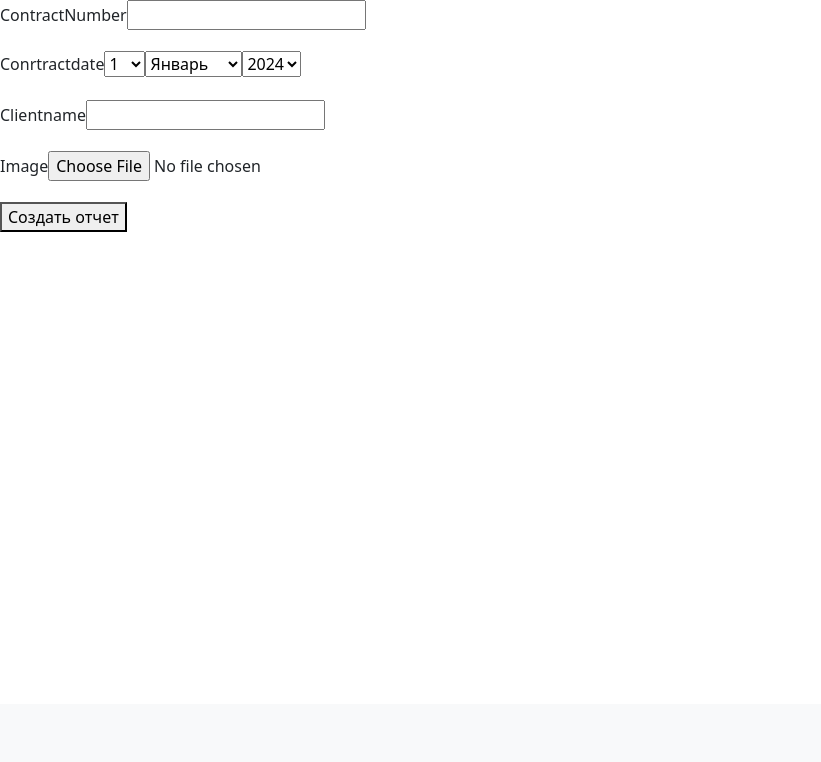
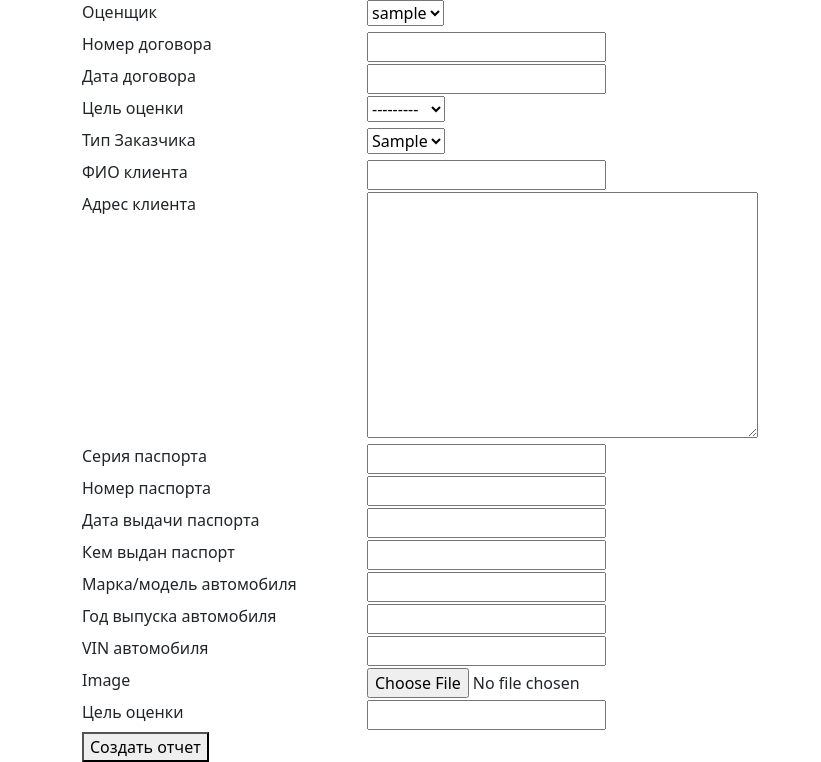
Before and after one commit to Stan001x/django, a Django app: page /notarius/additem/ in a window 1280 px wide. Shown: the part 96-858 px from the top of the page, without its empty margins (0-821 px from the left). Before the commit the page ends 328 px from the top, so only its background shows below. Run offline with Django 5.2, Linux system fonts and the light colour scheme; a user stored in the database is signed in; tables that the repository leaves empty hold one stand-in row (values such as "Sample post"); some libraries are stand-ins or nearby versions.

Commit message:
3001 1231

```diff
--- a/notarius/forms.py
+++ b/notarius/forms.py
@@ -2,16 +2,17 @@
 from django.db import models
 from django.forms import SelectDateWidget
 
-from .models import Report
+from .models import Report, PurposeOfAssessment
 
-class AddReport(forms.ModelForm):
-    conrtractDate = forms.DateField(
-            widget=SelectDateWidget(
-                empty_label=("Choose Year", "Choose Month", "Choose Day"),
-            ), initial=Report.conrtractDate)
-    class Meta:
-        model = Report
-        fields = ['contractNumber', 'conrtractDate', 'clientname', 'image', ]
+
+# class AddReport(forms.ModelForm):
+#     conrtractDate = forms.DateField(
+#             widget=SelectDateWidget(
+#                 empty_label=("Choose Year", "Choose Month", "Choose Day"),
+#             ), initial=Report.conrtractDate)
+#     class Meta:
+#         model = Report
+#         fields = ['contractNumber', 'conrtractDate', 'image', ]
 
 class UpdateReport(forms.ModelForm):
     conrtractDate = forms.DateField(
@@ -20,7 +21,29 @@
             ), initial=Report.conrtractDate)
     class Meta:
         model = Report
-        fields = ['contractNumber', 'conrtractDate', 'clientname', 'image', ]
+        fields = ['contractNumber', 'conrtractDate', 'image', ]
+
+
+class CreateReport(forms.ModelForm):
+
+    class Meta:
+        model = Report
+        fields = ['contractNumber', 'conrtractDate', 'image', ]
+        required = (
+            'contractNumber',
+        )
+
+
+class CreatePurposeOfAssessment(forms.ModelForm):
+
+    class Meta:
+        model = PurposeOfAssessment
+        fields = '__all__'
+
+# class UpdateClientData(forms.ModelForm):
+#     class Meta:
+#         model = ClientData
+#         fields = ['clientFullName', 'clientAdress', ]
 
 
 
--- a/notarius/models.py
+++ b/notarius/models.py
@@ -1,16 +1,57 @@
+from django.core.validators import MinValueValidator, MaxValueValidator
 from django.db import models
 from django.contrib.auth.models import User
 from django.urls import reverse
 
 class Report(models.Model):
-    appraiser = models.ForeignKey(User, on_delete=models.CASCADE, default='2')
-    contractNumber = models.IntegerField()
-    conrtractDate = models.DateField()
-    clientname = models.CharField()
+    appraiser = models.ForeignKey(User, on_delete=models.CASCADE, default='2', verbose_name="Оценщик")
+    contractNumber = models.IntegerField(verbose_name="Номер договора", unique=True)
+    conrtractDate = models.DateField(verbose_name="Дата договора")
+    purposeOfAssessment = models.ForeignKey('PurposeOfAssessment', on_delete=models.CASCADE, default='', verbose_name="Цель оценки", related_name='purpose', null=True, blank=True)
+    clientType = models.ForeignKey('ClientType', on_delete=models.CASCADE, default='', verbose_name="Тип Заказчика", related_name='clienttype', null=True)
+    clientName = models.CharField(max_length=255, verbose_name="ФИО клиента", null=True)
+    clientAdress = models.TextField( verbose_name="Адрес клиента", null=True)
+    clientPasportSer = models.CharField(max_length=4, verbose_name="Серия паспорта", null=True)
+    clientPasportNum = models.CharField(max_length=6, verbose_name="Номер паспорта", null=True)
+    clientPasportDate = models.DateField(verbose_name="Дата выдачи паспорта", null=True)
+    clientPasportGov = models.CharField(max_length=255, verbose_name="Кем выдан паспорт", null=True)
+    objectOfAssessmentModel = models.CharField(max_length=255, verbose_name="Марка/модель автомобиля", null=True)
+    objectOfAssessmentYear = models.IntegerField(validators=[MinValueValidator(1900), MaxValueValidator(2050)], verbose_name="Год выпуска автомобиля", null=True)
+    objectOfAssessmentVIN = models.CharField(max_length=255, verbose_name="VIN автомобиля", null=True)
+
+
+
     image = models.ImageField(null=True, upload_to='images')
+
+
+    class Meta:
+        verbose_name = "Список отчетов"
+        verbose_name_plural = "Список отчетов"
+
 
     def __str__(self):
         return self.clientname
 
     def get_absolute_url(self):
         return reverse('notarius:report', kwargs={'pk': self.pk})
+
+
+
+class PurposeOfAssessment(models.Model):
+    purposeOfAssessment = models.CharField(null=True, verbose_name="Цель оценки")
+
+    class Meta:
+        verbose_name = "Цель оценки"
+        verbose_name_plural = "Цель оценки"
+    def __str__(self):
+        return self.purposeOfAssessment
+
+
+class ClientType(models.Model):
+    clientType = models.CharField(null=True)
+
+    class Meta:
+        verbose_name = "Тип Заказчика"
+        verbose_name_plural = "Тип Заказчика"
+    def __str__(self):
+        return self.clientType
--- a/notarius/templates/notarius/additem.html
+++ b/notarius/templates/notarius/additem.html
@@ -1,6 +1,7 @@
 {% extends "notarius/base.html" %}
 {% block content%}
   {% include "notarius/navbar.html" %}
+<div class="container">
     <form method="post" enctype="multipart/form-data">
         {% csrf_token %}
     <!--    <input type="number" placeholder="Номер договора..." name="contractnum" id="contractnum">
@@ -10,13 +11,25 @@
         <button type="submit" name="Add Item" value="Add Item">Сформировать отчет</button>-->
 
             <div class="form-error">{{ form.non_field_errors }}</div>
+            <div class="row">
                 {% for f in form %}
-    <p><label class="form-label" for="{{ f.id_for_label }}">{{ f.label }}</label>{{ f }}</p>
-    <div class="form-error">{{ f.errors }}</div>
+                <div class="col-3"> <label class="form-label" for="{{ f.id_for_label }}">{{ f.label }}</label></div>
+                <div class="col-9">{{ f }}<div class="form-error">{{ f.errors }}</div></div>
+
                 {% endfor %}
+            </div>
+
+            <div class="row">
+            {% for p in purpose_of_assessment %}
+            <div class="col-3"> <label class="form-label" for="{{ p.id_for_label }}">{{ p.label }}</label></div>
+                <div class="col-9">{{ p }}<div class="form-error">{{ p.errors }}</div></div>
+            {% endfor %}
+            </div>
+
 
             <button type="submit" name="Add Item" value="Add Item">Создать отчет</button>
 
 
     </form>
+</div>
 {% endblock content %}
--- a/notarius/views.py
+++ b/notarius/views.py
@@ -15,8 +15,8 @@
 from docx.shared import Pt
 from docxtpl import DocxTemplate
 
-from .forms import UpdateReport, AddReport
-from .models import Report
+from .forms import UpdateReport, CreateReport, CreatePurposeOfAssessment
+from .models import Report, PurposeOfAssessment
 from django import forms
 
 
@@ -106,11 +106,25 @@
 
 
 #@login_required
-class AddItem(CreateView):
-    form_class = AddReport
+class AddItem(LoginRequiredMixin, CreateView):
     template_name = 'notarius/additem.html'
+    model = Report
+    fields = '__all__'
+    context_object_name = 'item'
+
+    def get_context_data(self, **kwargs):
+        context = super().get_context_data(**kwargs)
+        context["purpose_of_assessment"] = CreatePurposeOfAssessment()
+        # self.purposeOfAssessment_id = self.request.POST.get('purposeOfAssessment')
+        # print(self.purposeOfAssessment_id)
+        return context
 #    success_url = reverse_lazy("notarius:index")
+    def form_valid(self, form):
+        result = super().form_valid(form)
 
+        print("This is my newly created instance", self.object.pk)
+
+        return result
 
 
 # def add_item(request):
@@ -145,6 +159,7 @@
     fields = '__all__'
     context_object_name = 'item'
     template_name = 'notarius/updateitem1.html'
+
 
     def get_success_url(self, *args, **kwargs):
         """Detect the submit button used and act accordingly"""
```
Also changed, not shown: notarius/admin.py (+17 -5 lines), notarius/templates/notarius/updateitem1.html (+15 -3 lines), media/images/Техно-Оценка_4.png (added), notarius/migrations/0005_purposeofassessment_alter_report_appraiser_and_more.py (added), notarius/migrations/0006_clienttype_alter_purposeofassessment_options_and_more.py (added), notarius/migrations/0007_clientdata_report_clientdata.py (added), notarius/migrations/0008_remove_report_clientdata_report_clientname_and_more.py (added), notarius/migrations/0009_report_clientadress_report_clientpasportdate_and_more.py (added), notarius/migrations/0010_alter_purposeofassessment_purposeofassessment_and_more.py (added), 7 other files. Lines whose indentation alone changed are shown as unchanged.
